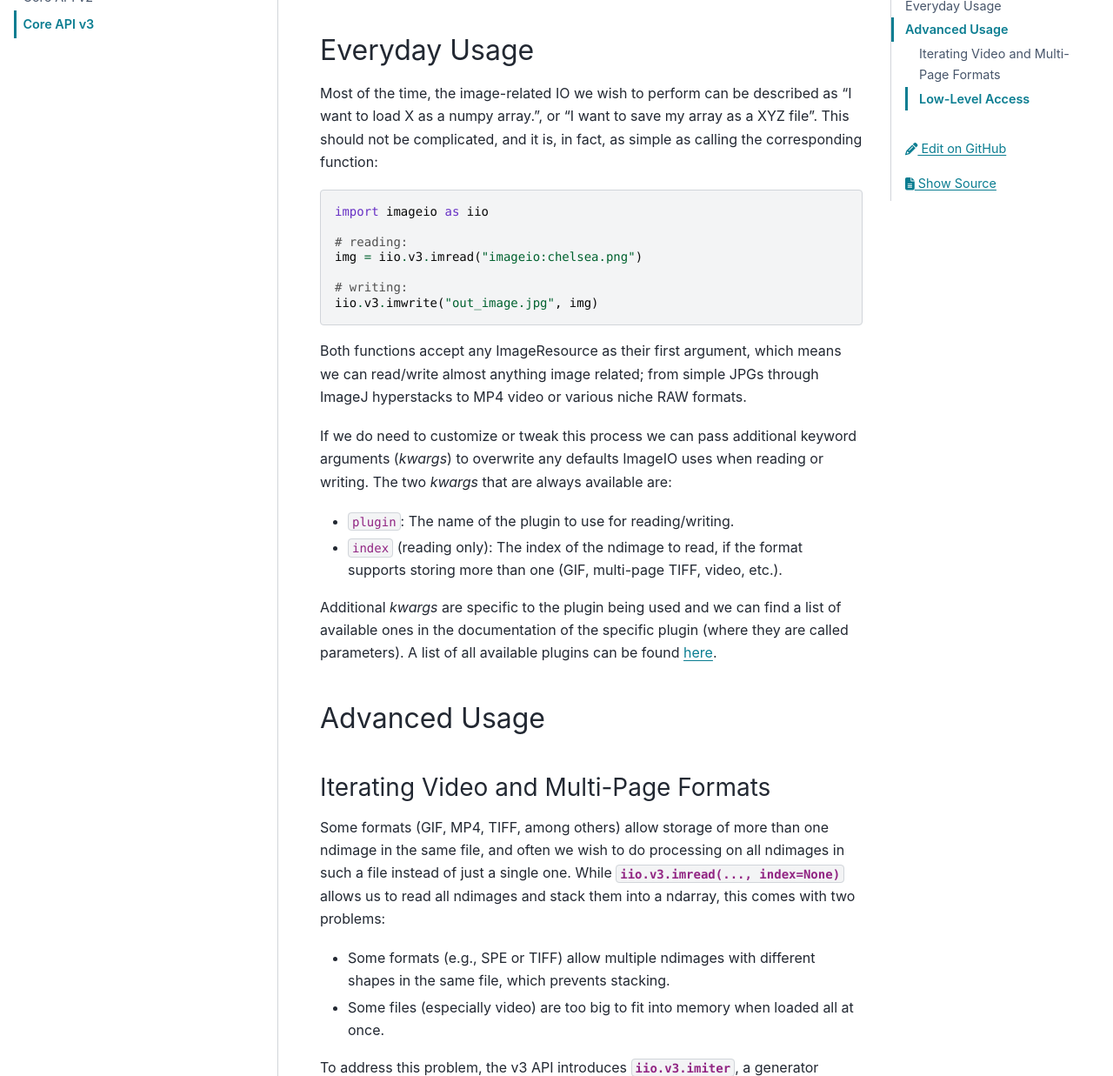
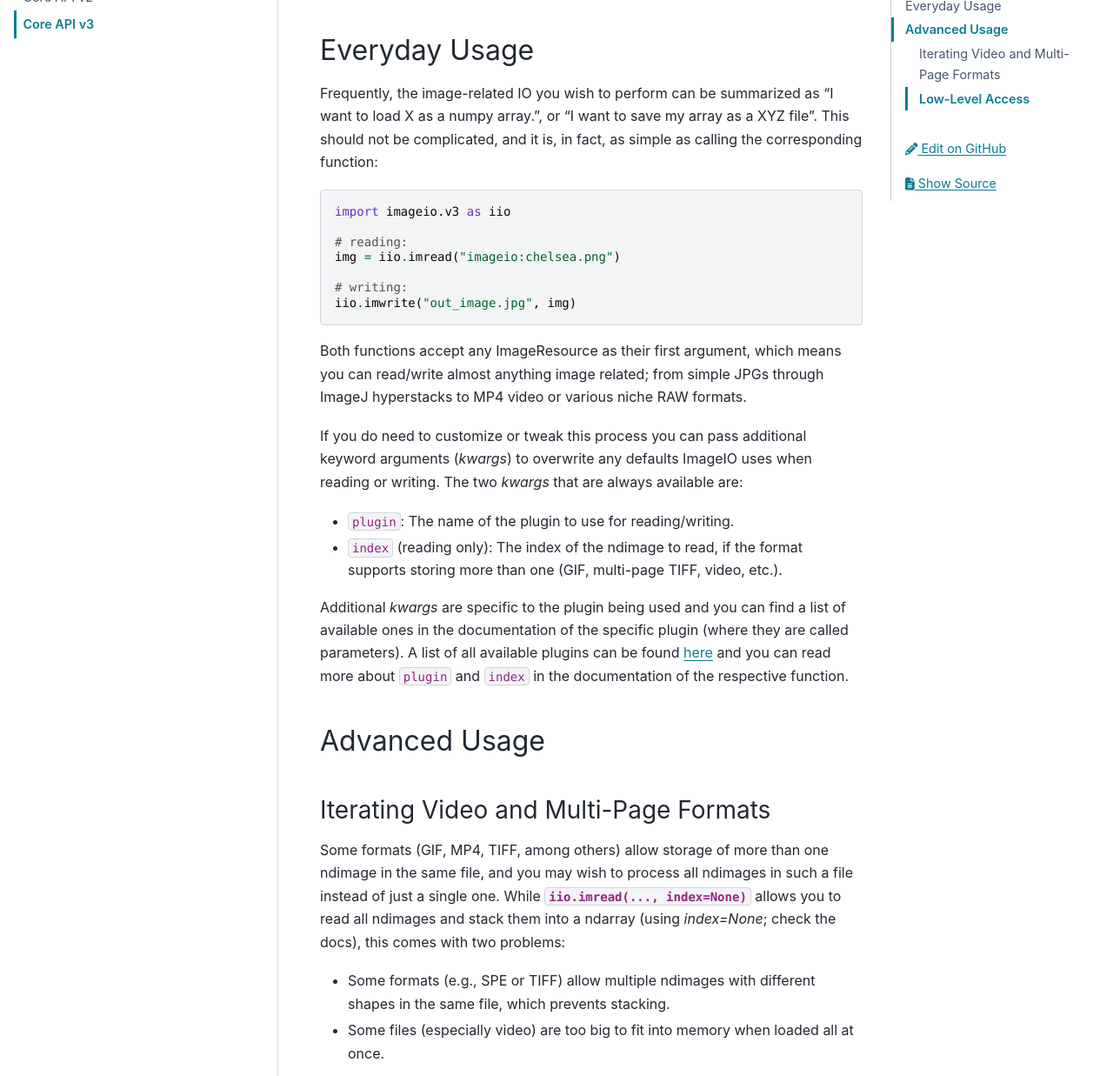
Before and after one commit to imageio/imageio, a Sphinx documentation site: the page built from docs/reference/core_v3.rst, in a window 1280 px wide and 1400 px high, scrolled down 524 px, cut to the strip 163-1400 px from the top of the window. Shown: the whole strip at 87% size. Built offline with Sphinx 7.4.7 and the PyData theme 0.15.4, drawn with Linux system fonts in a browser that asks for light colours; some of the changed text lies outside the part shown.

Commit message:
DOC: change we to you and other small improvements

```diff
--- a/docs/reference/core_v3.rst
+++ b/docs/reference/core_v3.rst
@@ -31,25 +31,25 @@ API Overview
 Everyday Usage
 --------------
 
-Most of the time, the image-related IO we wish to perform can be described as "I
+Frequently, the image-related IO you wish to perform can be summarized as "I
 want to load X as a numpy array.", or "I want to save my array as a XYZ file".
 This should not be complicated, and it is, in fact, as simple as calling the
 corresponding function::
 
-    import imageio as iio
+    import imageio.v3 as iio
 
     # reading:
-    img = iio.v3.imread("imageio:chelsea.png")
+    img = iio.imread("imageio:chelsea.png")
 
     # writing:
-    iio.v3.imwrite("out_image.jpg", img)
+    iio.imwrite("out_image.jpg", img)
 
 Both functions accept any :doc:`ImageResource <../getting_started/requests>` as
-their first argument, which means we can read/write almost anything image
+their first argument, which means you can read/write almost anything image
 related; from simple JPGs through ImageJ hyperstacks to MP4 video or various
 niche RAW formats.
 
-If we do need to customize or tweak this process we can pass additional keyword
+If you do need to customize or tweak this process you can pass additional keyword
 arguments (`kwargs`) to overwrite any defaults ImageIO uses when reading or
 writing. The two `kwargs` that are always available are:
 
@@ -57,10 +57,11 @@ writing. The two `kwargs` that are always available are:
 - ``index`` (reading only): The index of the ndimage to read, if the format
   supports storing more than one (GIF, multi-page TIFF, video, etc.).
 
-Additional `kwargs` are specific to the plugin being used and we can find a list
-of available ones in the documentation of the specific plugin (where they
+Additional `kwargs` are specific to the plugin being used and you can find a
+list of available ones in the documentation of the specific plugin (where they
 are called parameters). A list of all available plugins can be found :ref:`here
-<supported_backends>`.
+<supported_backends>` and you can read more about ``plugin`` and ``index`` in
+the documentation of the respective function.
 
 .. _v3_advanced_usage:
 
@@ -71,47 +72,51 @@ Iterating Video and Multi-Page Formats
 ^^^^^^^^^^^^^^^^^^^^^^^^^^^^^^^^^^^^^^
 
 Some formats (GIF, MP4, TIFF, among others) allow storage of more than one
-ndimage in the same file, and often we wish to do processing on all ndimages in
-such a file instead of just a single one. While :func:`iio.v3.imread(...,
-index=None) <imageio.core.v3_api.imread>` allows us to read all ndimages and
-stack them into a ndarray, this comes with two problems:
+ndimage in the same file, and you may wish to process all ndimages in such a
+file instead of just a single one. While :func:`iio.imread(..., index=None)
+<imageio.core.v3_api.imread>` allows you to read all ndimages and stack them
+into a ndarray (using `index=None`; check the docs), this comes with two
+problems:
 
 - Some formats (e.g., SPE or TIFF) allow multiple ndimages with different shapes
   in the same file, which prevents stacking.
-- Some files (especially video) are
-  too big to fit into memory when loaded all at once.
+- Some files (especially video) are too big to fit into memory when loaded all
+  at once.
 
-To address this problem, the v3 API introduces :func:`iio.v3.imiter
-<imageio.core.v3_api.imiter>`, a generator yielding ndimages in the order in
+To address these problems, the v3 API introduces :func:`iio.imiter
+<imageio.core.v3_api.imiter>`; a generator yielding ndimages in the order in
 which they appear in the file::
 
-    import imageio as iio
+    import imageio.v3 as iio
 
-    for frame in iio.v3.imiter("imageio:cockatoo.mp4"):
-        pass # do something with the current frame
+    for frame in iio.imiter("imageio:cockatoo.mp4"):
+        pass # do something with each frame
 
 Just like imread, imiter accepts additional `kwargs` to overwrite any defaults
-used by ImageIO.
+used by ImageIO. Like before, the :func:`function-specific documentation
+<imageio.core.v3_api.imiter>` details the `kwargs` that are always present, and
+additional kwargs are plugin specific and documented by the respective plugin.
 
 Low-Level Access
 ^^^^^^^^^^^^^^^^
 
-Sometimes we may wish for low-level access to a plugin or file, for example,
+Sometimes you may wish for low-level access to a plugin or file, for example,
 because:
 
-- we wish to have fine-grained control over when it is opened/closed.
-- we need to perform multiple IO operations and don't want to open the file
+- you wish to have fine-grained control over when it is opened/closed.
+- you need to perform multiple IO operations and don't want to open the file
   multiple times.
-- a plugin/backend offers unique features not otherwise exposed by the v3 API.
+- a plugin/backend offers unique features not otherwise exposed by the
+  high-level API.
 
-For these cases, the v3 API offers :func:`iio.v3.imopen
+For these cases the v3 API offers :func:`iio.v3.imopen
 <imageio.core.imopen.imopen>`. It provides a context manager that initializes
-the plugin and opens the file for reading (``"r"``) or writing (``"w"``),
+the plugin and openes the file for reading (``"r"``) or writing (``"w"``),
 similar to the Python built-in function ``open``::
 
-    import imageio as iio
+    import imageio.v3 as iio
 
-    with iio.v3.imopen("imageio:chelsea.png", "r") as iio_plugin:
+    with iio.imopen("imageio:chelsea.png", "r") as iio_plugin:
         img = iio_plugin.read()
         metadata = iio_plugin.get_meta()
         # iio_plugin.plugin_specific_function()
```
Also changed, not shown: docs/reference/userapi.rst (+11 -15 lines).
